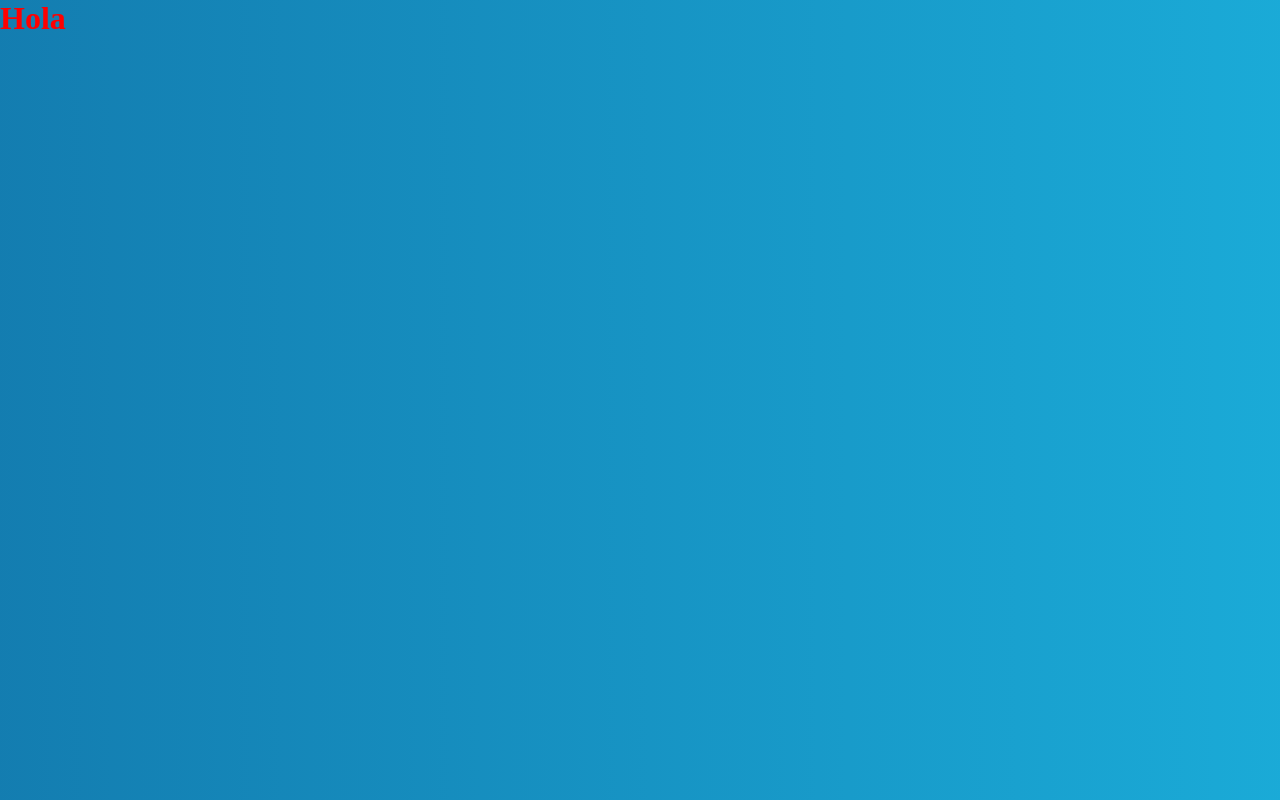
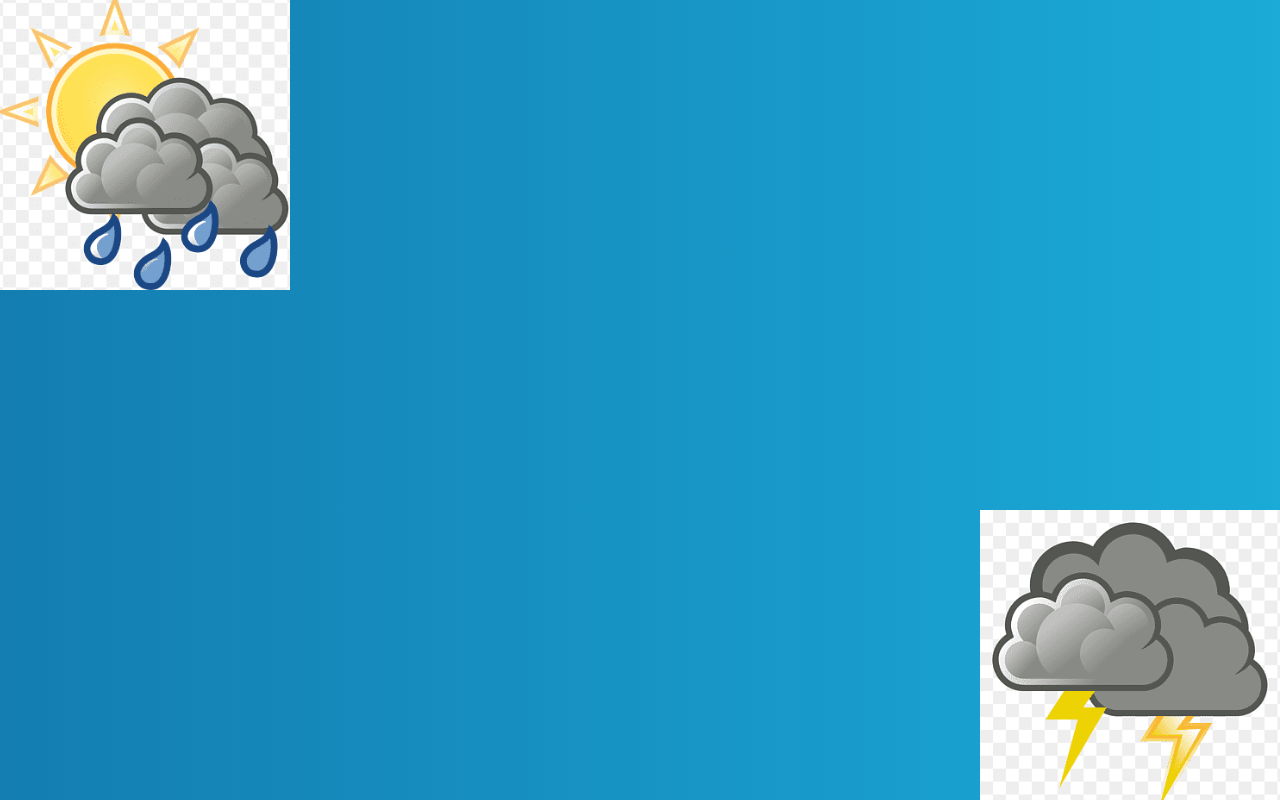
Before and after one commit to CatalinaScheleff/Inspirational-Quote-Generator-1, a Next.js app: page / in a window 1280 px wide. Built offline with nearby package versions, Linux system fonts and the light colour scheme.

Commit message:
add images to background

```diff
--- a/components/QuoteGenerator/QuoteGeneratorElements.tsx
+++ b/QuoteGenerator/QuoteGeneratorElements.tsx
@@ -21,6 +21,16 @@ export const GradientBackgroundCon = styled.div`
   }
 `;
 
-export const Prueba = styled.h1`
-  color: red;
+export const BackgroundImage1 = styled(Image)`
+  position: relative;
+  z-index: 1;
+  margin-left: -10px;
+  margin-top: -10px;
 `;
+
+export const BackgroundImage2 = styled(Image)`
+  position: fixed;
+  z-index: 1;
+  right: 0px;
+  bottom: -10px;
+`;
--- a/pages/index.tsx
+++ b/pages/index.tsx
@@ -1,7 +1,10 @@
-import { GradientBackgroundCon, Prueba } from '@/components/QuoteGenerator/QuoteGeneratorElements'
 import Head from 'next/head'
 import Image from 'next/image'
-
+// Components
+import { GradientBackgroundCon, BackgroundImage1, BackgroundImage2} from '@/QuoteGenerator/QuoteGeneratorElements'
+// Assets
+import Clouds1 from '@/assets/Clouds1.png'
+import Clouds2 from '@/assets/Clouds2.png'
 
 export default function Home() {
   return (
@@ -14,7 +17,16 @@ export default function Home() {
       </Head>
        {/* Background */}
        <GradientBackgroundCon>
-        <Prueba>Hola</Prueba>
+       <BackgroundImage1
+       src={Clouds1}
+       height="300"
+       alt="cloudybackground1"
+       />
+       <BackgroundImage2
+       src={Clouds2}
+       height="300"
+       alt="cloudybackground2"
+       />
        </GradientBackgroundCon>
     </>
   )
```
Also changed, not shown: assets/Clouds1.png (added), assets/Clouds2.png (added).
